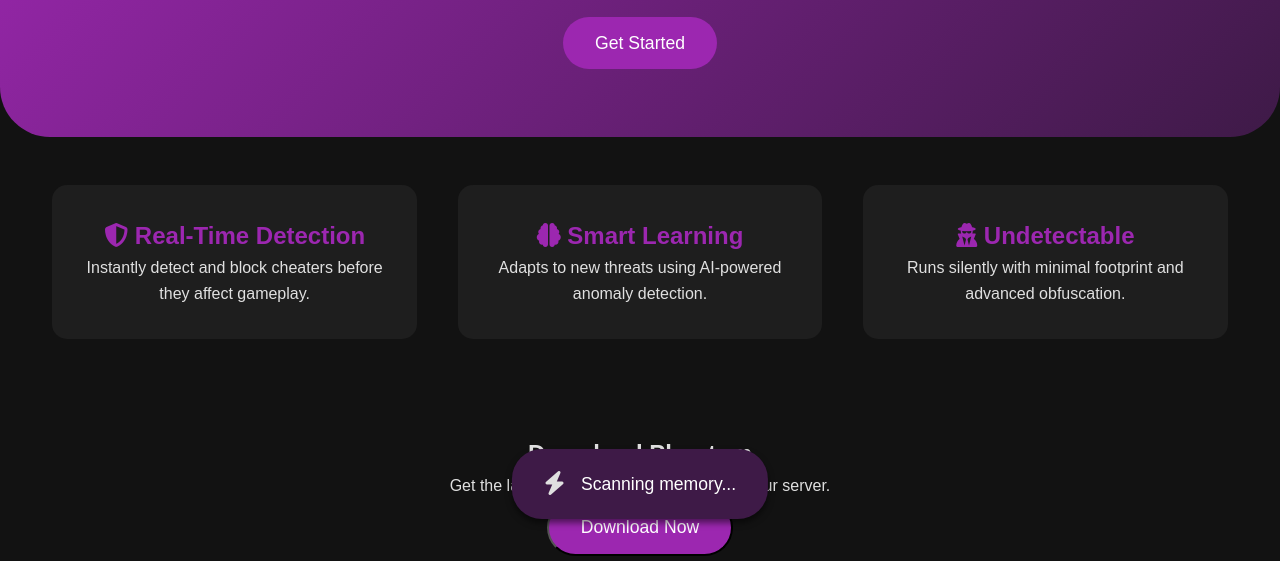
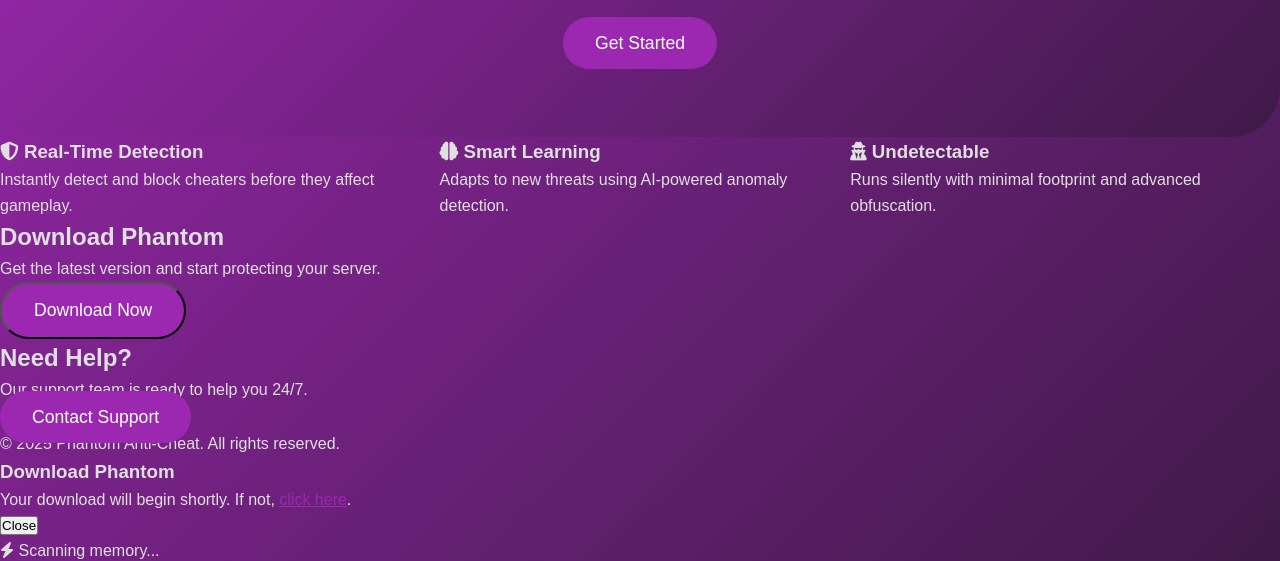
Before and after one commit to AwayXD/PhantomSite, a plain HTML site: page index.html in a window 1280 px wide. Shown: the part 261-822 px from the top of the page. Drawn offline with nearby package versions, Linux system fonts and the light colour scheme.

Commit message:
Update styles.css

```diff
--- a/styles.css
+++ b/styles.css
@@ -1,16 +1,23 @@
+/* Global Reset */
 * {
   margin: 0;
   padding: 0;
   box-sizing: border-box;
 }
 
+/* Body */
 body {
   font-family: 'Arial', sans-serif;
-  background-color: #121212;
+  background: linear-gradient(135deg, #9c27b0, #3e1a47);
   color: #e0e0e0;
   line-height: 1.6;
+  min-height: 100vh;
+  display: flex;
+  flex-direction: column;
+  justify-content: space-between;
 }
 
+/* Header */
 header {
   background-color: #1e1e1e;
   padding: 1rem;
@@ -48,6 +55,7 @@ nav ul li a:hover {
   color: #9c27b0;
 }
 
+/* Hero Section */
 .hero {
   text-align: center;
   padding: 5rem 2rem;
@@ -79,67 +87,9 @@ nav ul li a:hover {
   background-color: #7b1fa2;
 }
 
+/* Features Section */
 .features {
   display: flex;
   justify-content: space-around;
-  padding: 3rem 2rem;
-}
-
-.feature-card {
-  background-color: #1e1e1e;
-  padding: 2rem;
-  border-radius: 15px;
-  width: 30%;
-  text-align: center;
-}
-
-.feature-card h3 {
-  font-size: 1.5rem;
-  color: #9c27b0;
-}
-
-.feature-card p {
-  font-size: 1rem;
-  color: #e0e0e0;
-}
-
-.download, .support {
-  text-align: center;
-  padding: 3rem 2rem;
-}
-
-footer {
-  background-color: #1e1e1e;
-  text-align: center;
-  padding: 1rem;
-  border-radius: 20px;
-  margin-top: 2rem;
-}
-
-.dynamic-island {
-  position: fixed;
-  bottom: 20px;
-  left: 50%;
-  transform: translateX(-50%);
-  background-color: #3e1a47;
-  border-radius: 30px;
-  padding: 1rem 2rem;
-  display: flex;
-  align-items: center;
-  box-shadow: 0 4px 6px rgba(0, 0, 0, 0.5);
-}
-
-.dynamic-island .island-content {
-  display: flex;
-  align-items: center;
-}
-
-.dynamic-island .island-icon {
-  font-size: 1.5rem;
-  margin-right: 1rem;
-}
-
-.dynamic-island .island-text {
-  font-size: 1.1rem;
-  color: #fff;
-}
+  padding: 3
+::contentReference[oaicite:0]{index=0}
```
